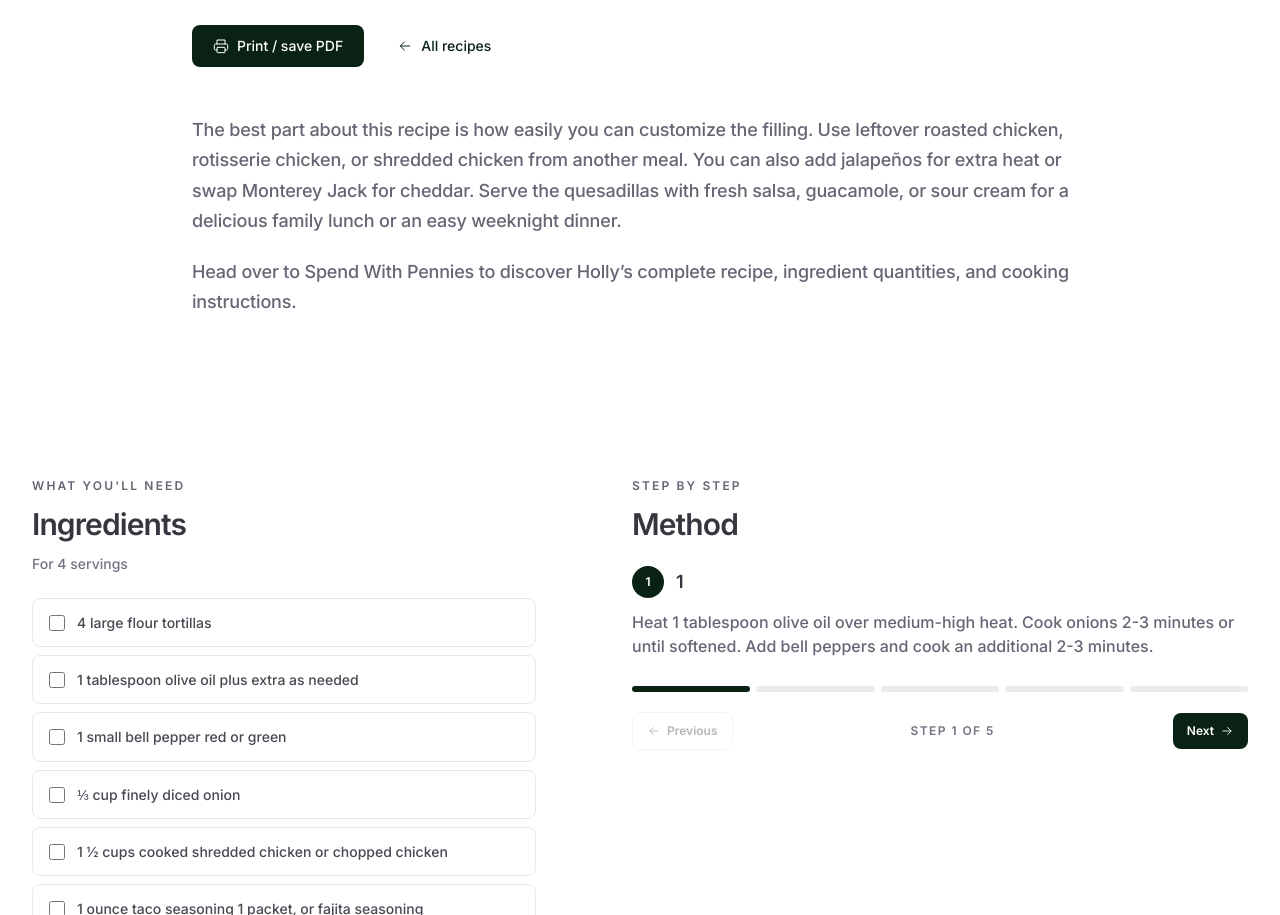
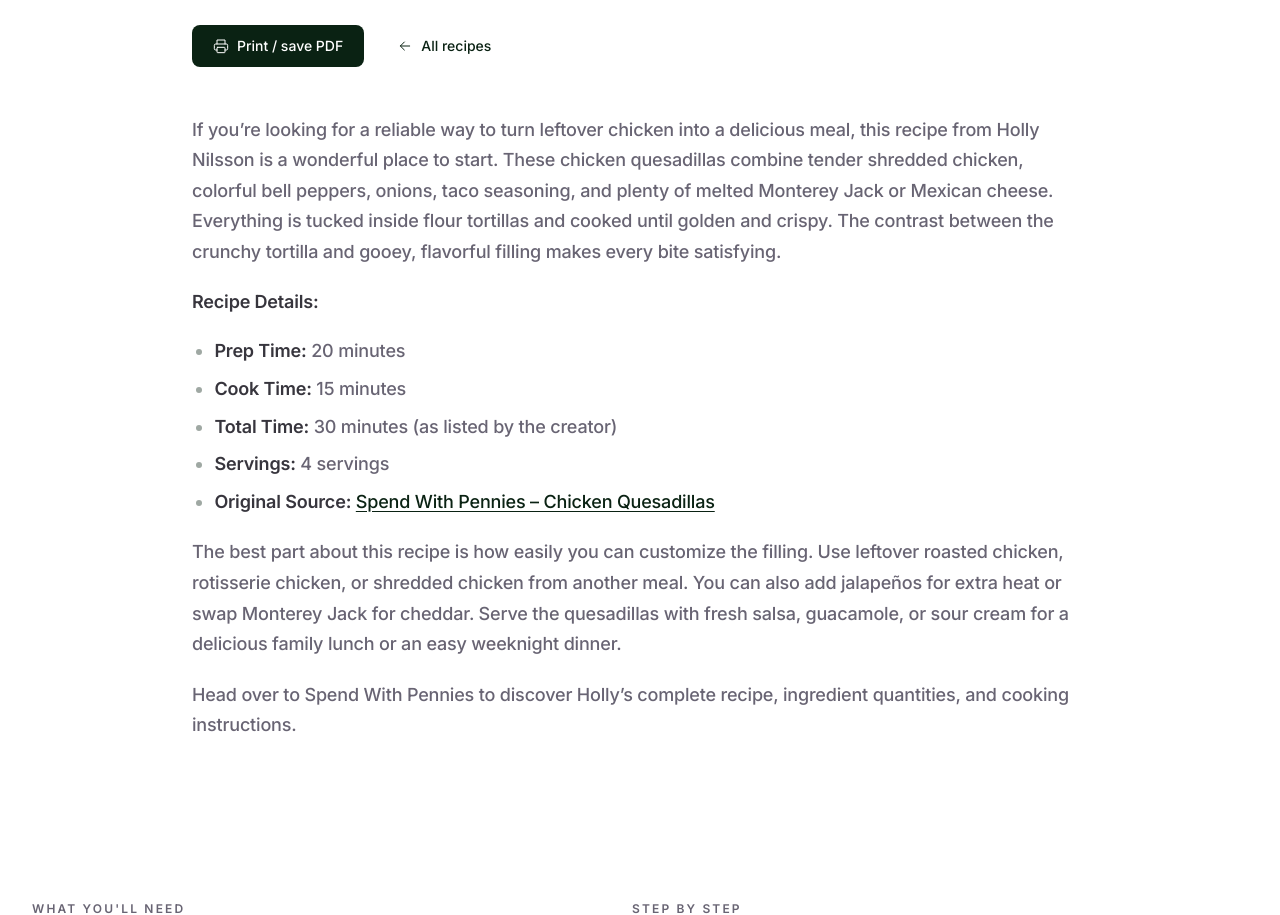
Before and after one commit to mimoUg/kook-recipes, an Astro site: page /recipes/easy-chicken-quesadillas in a window 1280 px wide. Shown: the part 1022-1937 px from the top of the page. Built offline with nearby package versions, Linux system fonts and the light colour scheme; Astro itself is replaced by a stand-in of ours; a web font is replaced by a local one.

Commit message:
Update src/content/recipes/easy-chicken-quesadillas

```diff
--- a/src/content/recipes/easy-chicken-quesadillas.md
+++ b/src/content/recipes/easy-chicken-quesadillas.md
@@ -50,6 +50,16 @@ steps:
       Cool 2-3 minutes and cut each tortilla into 3 pieces.
 faq: []
 ---
+If you're looking for a reliable way to turn leftover chicken into a delicious meal, this recipe from Holly Nilsson is a wonderful place to start. These chicken quesadillas combine tender shredded chicken, colorful bell peppers, onions, taco seasoning, and plenty of melted Monterey Jack or Mexican cheese. Everything is tucked inside flour tortillas and cooked until golden and crispy. The contrast between the crunchy tortilla and gooey, flavorful filling makes every bite satisfying.
+
+**Recipe Details:**
+
+- **Prep Time:** 20 minutes
+- **Cook Time:** 15 minutes
+- **Total Time:** 30 minutes (as listed by the creator)
+- **Servings:** 4 servings
+- **Original Source:** [Spend With Pennies – Chicken Quesadillas](https://www.spendwithpennies.com/chicken-quesadillas/?utm_source=chatgpt.com)
+
 The best part about this recipe is how easily you can customize the filling. Use leftover roasted chicken, rotisserie chicken, or shredded chicken from another meal. You can also add jalapeños for extra heat or swap Monterey Jack for cheddar. Serve the quesadillas with fresh salsa, guacamole, or sour cream for a delicious family lunch or an easy weeknight dinner.
 
 Head over to Spend With Pennies to discover Holly's complete recipe, ingredient quantities, and cooking instructions.
```
